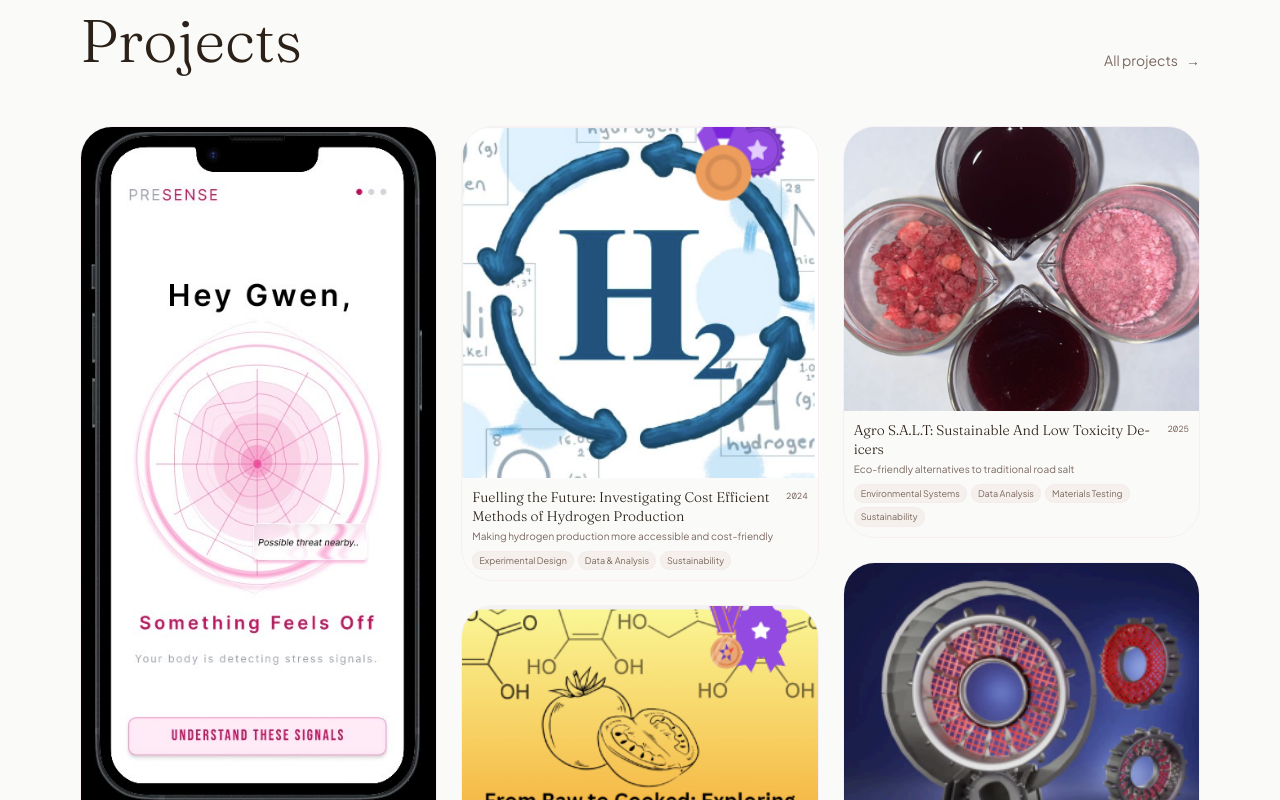
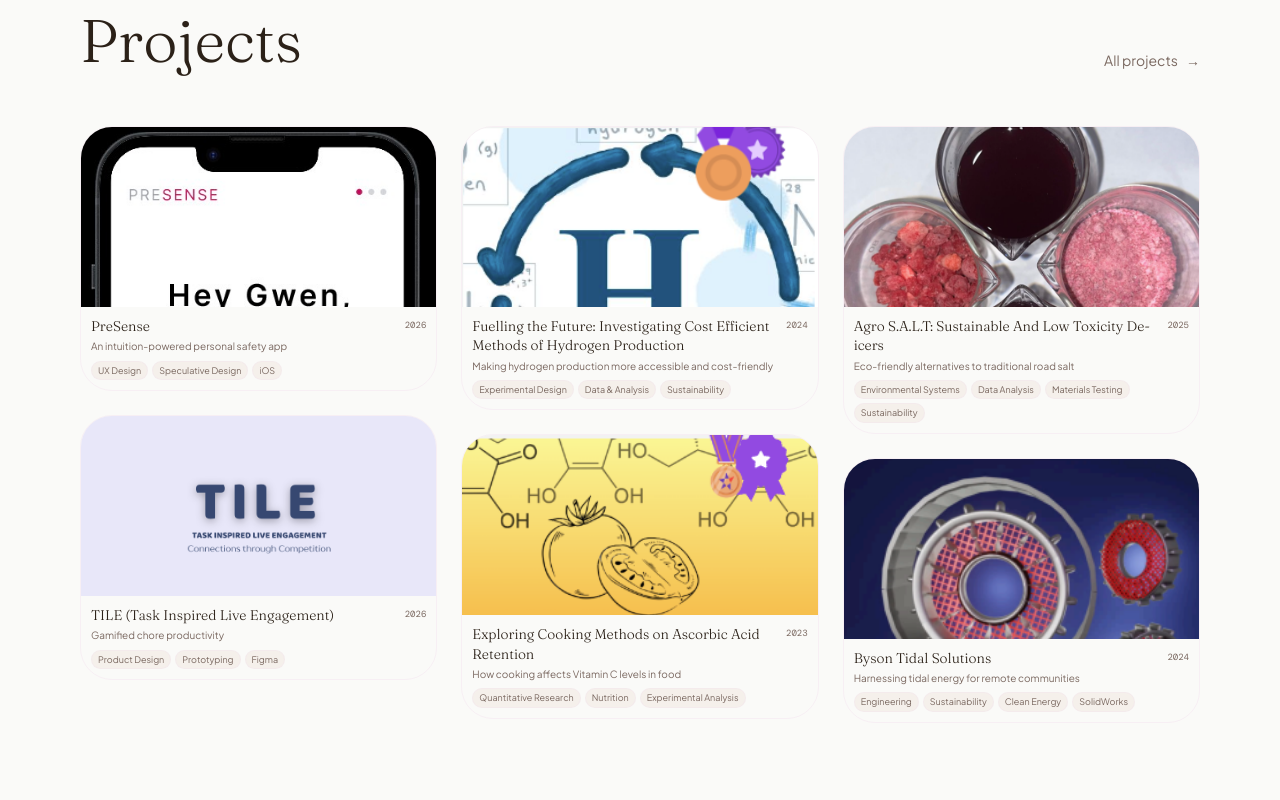
Before and after one commit to lalithyaraavi/lalithya-website, a Next.js app: page / in a window 1280 px wide. Shown: the part 980-1780 px from the top of the page. Built offline with nearby package versions, Linux system fonts and the light colour scheme; a web font is replaced by a local one.

Commit message:
cap project card image height

```diff
--- a/src/components/ProjectCard.tsx
+++ b/src/components/ProjectCard.tsx
@@ -19,8 +19,8 @@ export default function ProjectCard({ project, index }: { project: Project; inde
             <img
               src={project.images?.[0] ?? project.image}
               alt={project.title}
-              className="w-full h-auto block"
-              style={{ filter: "none", mixBlendMode: "normal" }}
+              className="w-full object-cover object-top"
+              style={{ filter: "none", mixBlendMode: "normal", maxHeight: "180px" }}
             />
           </div>
         ) : (
```
